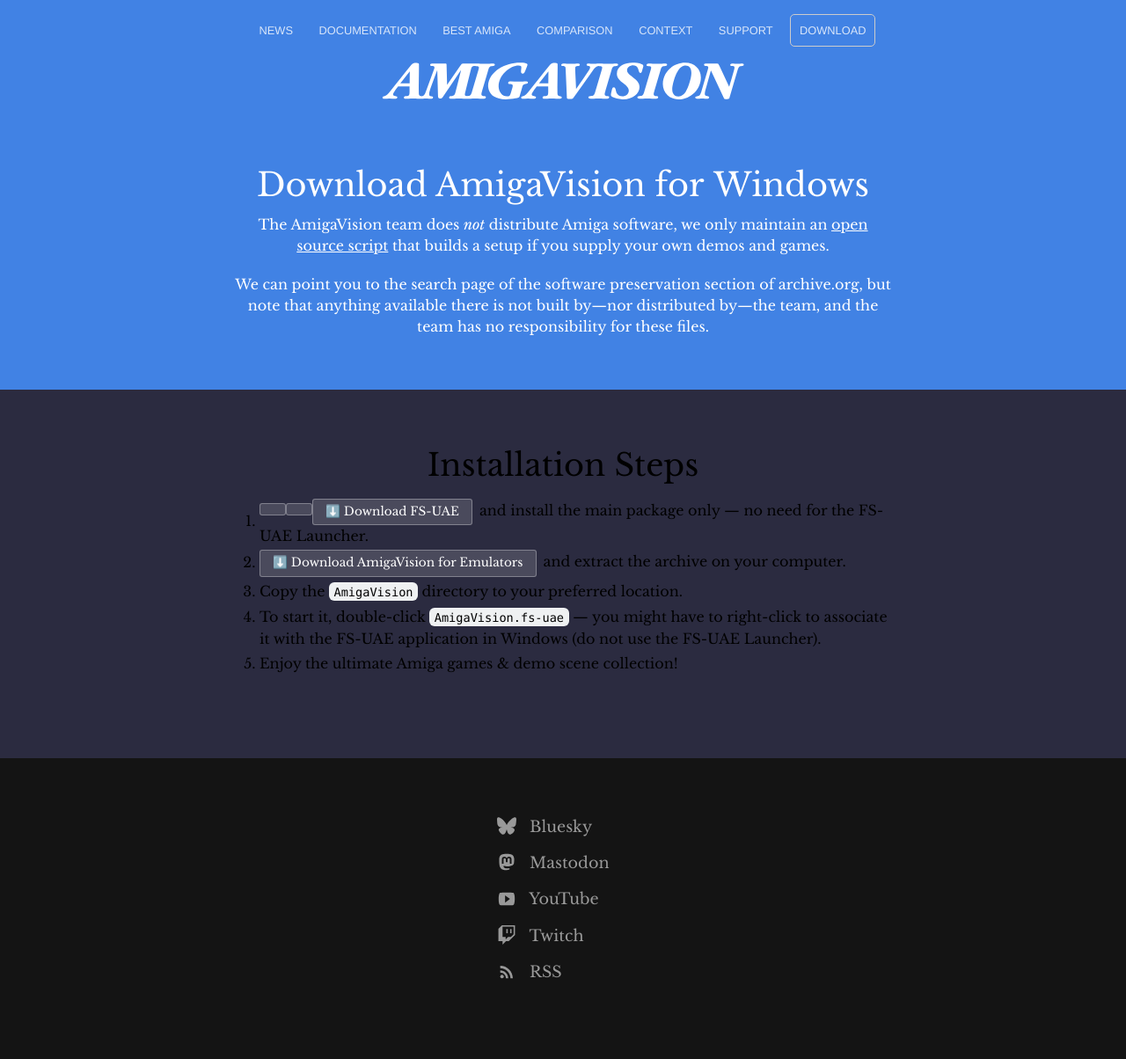
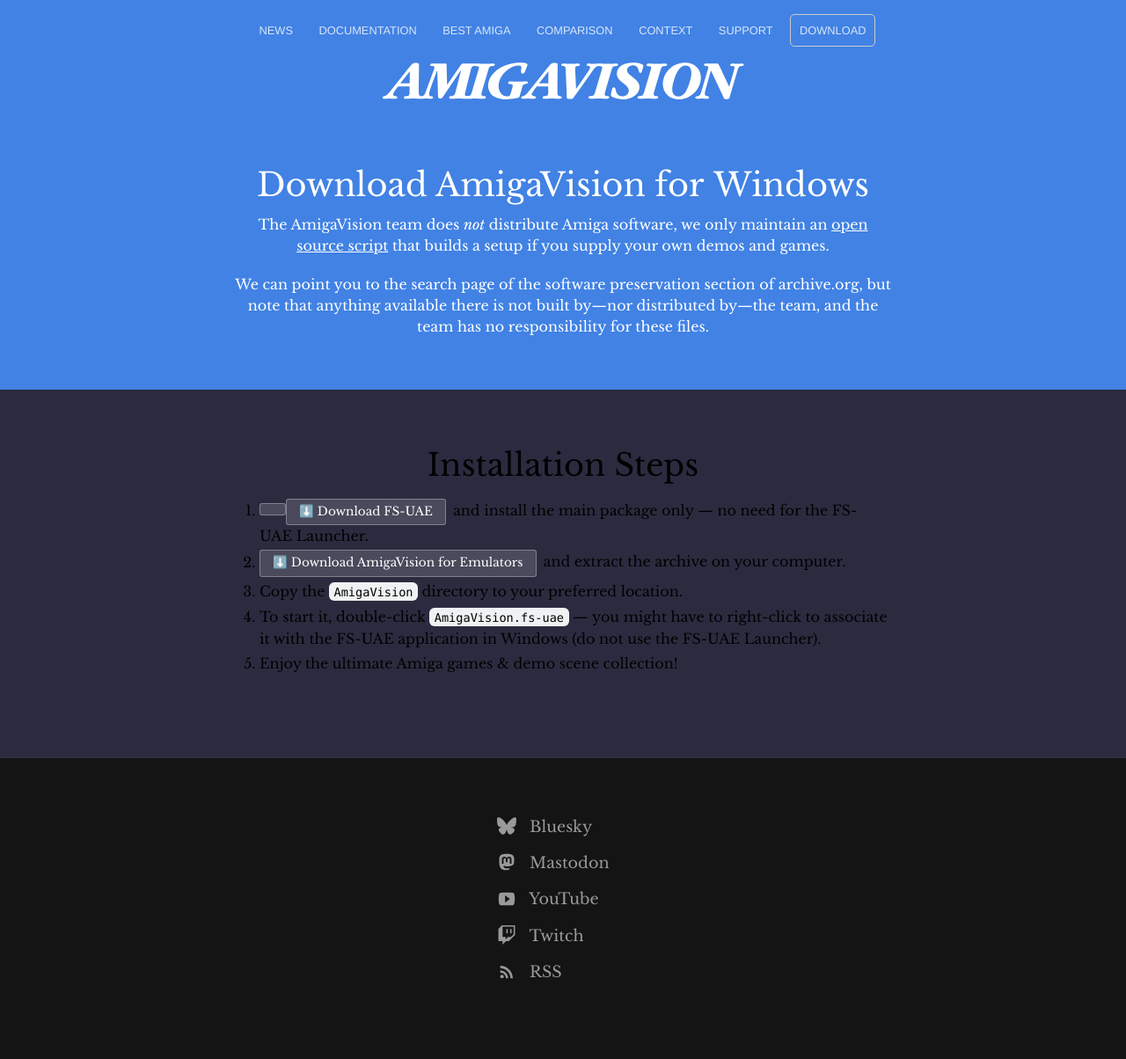
Before and after one commit to amigavision/amigavision.github.io, a Jekyll site: the page built from download/windows.html, in a window 1280 px wide. Shown: the whole page at 88% size. Built offline with Jekyll 4.4.1, drawn with Linux system fonts in a browser that asks for light colours.

Commit message:
Damn you TextMate 😅

```diff
--- a/download/windows.html
+++ b/download/windows.html
@@ -16,7 +16,7 @@
   <div class="text-container">
     <h2>Installation Steps</h2>
     <ol>
-      <li><div class="button alt"><a target="_blank"       <li><div class="button alt"><a target="_blank" href="https://fs-uae.net">⬇️ Download FS-UAE</a></div>and install the main package only — no need for the FS-UAE Launcher.</li>
+      <li><div class="button alt"><a target="_blank"><a target="_blank" href="https://fs-uae.net">⬇️ Download FS-UAE</a></div>and install the main package only — no need for the FS-UAE Launcher.</li>
       <li><div class="button alt"><a target="_blank" href="https://archive.org/details/software?query=amigavision+for+emulators">⬇️ Download AmigaVision for Emulators</a></div>and extract the archive on your computer.</li>
       <li>Copy the <code>AmigaVision</code> directory to your preferred location.</li>
       <li>To start it, double-click <code>AmigaVision.fs-uae</code> — you might have to right-click to associate it with the FS-UAE application in Windows (do not use the FS-UAE Launcher).</li>
```
